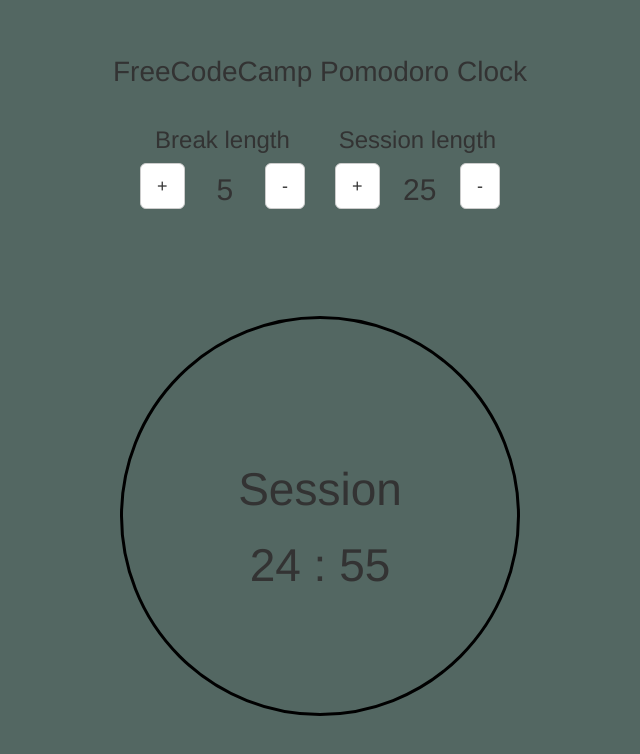
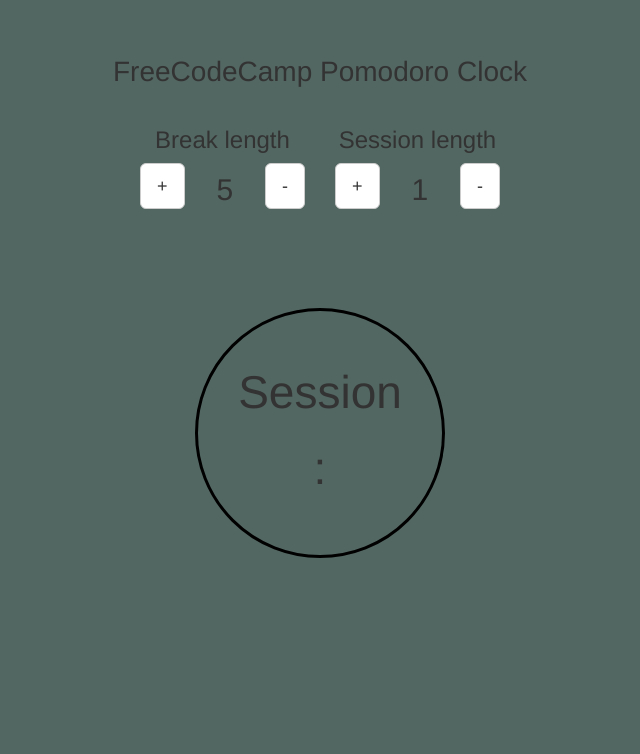
Before and after one commit to okristian1/pomodoro, a plain HTML site: page index.html in a window 1280 px wide. Shown: the whole page, without its empty margins (320-960 px from the left). Drawn offline with nearby package versions, Linux system fonts and the light colour scheme.

Commit message:
not much

```diff
--- a/index.html
+++ b/index.html
@@ -34,14 +34,14 @@
         <h3>Session length</h3>
         <button class="btn btn-lg btn-default pull-left" onClick=plusSessionTime() id="plusSession">+</button>
         <button class="btn btn-lg btn-default pull-right" onClick=minusSessionTime() id="minusSession">-</button>
-        <h2 id=session-length>25</h2>
+        <h2 id=session-length>1</h2>
     </div>
 </div>
 </div>
 
 <div class="container">
       <div class="col-md-10 col-md-offset-1">
-        <div class="counter center-block")>
+        <div class="counter center-block" id="counter">
         <p class="counter-header text-center">Session</p>
         <p class="counter-timer text-center" id=counter-timer>
           <span class="minute"></span> : <span class="second"></span>
@@ -51,17 +51,14 @@
 </div>
 
 
-
+    <script src="main.js" async defer></script>
     <script src="http://code.jquery.com/jquery-1.12.4.min.js"></script>
     <script>window.jQuery || document.write('<script src="js/vendor/jquery-1.12.4.min.js"><\/script>')</script>
-
-
     <script>
         window.ga=function(){ga.q.push(arguments)};ga.q=[];ga.l=+new Date;
         ga('create','UA-XXXXX-Y','auto');ga('send','pageview')
     </script>
     <script src="https://www.google-analytics.com/analytics.js" async defer></script>
-    <script src="main.js" async defer></script>
 
 </body>
 </html>
--- a/main.css
+++ b/main.css
@@ -8,15 +8,16 @@
 }
 
 .counter {
-	width: 400px;
-	height: 400px;
+	width: 25rem;
+	height: 25rem;
 	border: 3px solid black;
 	border-radius: 100%;
-	margin-top: 100px;
+	margin-top: 10%;
+	margin-bottom: 100px;
 }
 
 .counter-header {
-	margin-top: 35%;
+	margin-top: 20%;
 }
 
 .counter-timer, p .counter-header, p{
--- a/main.js
+++ b/main.js
@@ -74,5 +74,11 @@
 //start timer
 var timeinterval = setInterval(updateClock,1000);
 }
+window.onload = function(){
+    document.getElementById("counter").onclick=function(){
+alert("Hello WOrld");
 
-initializeClock('counter-timer', deadline);
+}
+}
+
+//initializeClock('counter-timer', deadline);
```
